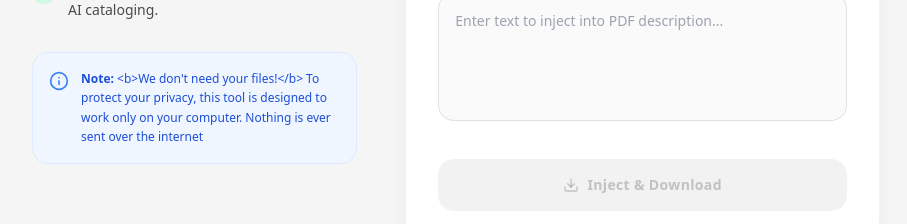
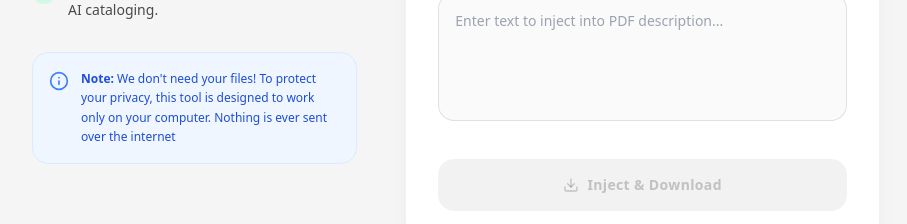
Before and after one commit to markeclaudio/promptinjection, a website built with Vite: page index.html in a window 1280 px wide. Shown: the part 511-735 px from the top of the page, without its empty margins (184-1091 px from the left). Built offline with nearby package versions, Linux system fonts and the light colour scheme.

Commit message:
feat: Add favicon and update privacy note
Adds a favicon to the application and clarifies the privacy note in both English and Italian to emphasize that no user files are ever uploaded or sent over the internet.

```diff
--- a/index.html
+++ b/index.html
@@ -4,6 +4,7 @@
   <meta charset="UTF-8">
   <meta name="viewport" content="width=device-width, initial-scale=1.0">
   <title>PromptInjection.app</title>
+  <link rel="icon" type="image/svg+xml" href="/favicon.svg">
   <script src="https://cdn.tailwindcss.com"></script>
   <script src="https://unpkg.com/pdf-lib@1.17.1/dist/pdf-lib.min.js"></script>
   <style>
--- a/src/main.js
+++ b/src/main.js
@@ -8,7 +8,7 @@ const translations = {
     feature_3: "Invisible text injection (opacity 0) on the first page.",
     feature_4: "Ideal for security testing, watermarking, or AI cataloging.",
     note_title: "Note:",
-    note_text: "<b>We don't need your files!</b> To protect your privacy, this tool is designed to work only on your computer. Nothing is ever sent over the internet",
+    note_text: "We don't need your files! To protect your privacy, this tool is designed to work only on your computer. Nothing is ever sent over the internet",
     tab_inject: "Inject",
     tab_verify: "Verify",
     step_1: "1. Upload PDF",
@@ -42,7 +42,7 @@ const translations = {
     feature_3: "Iniezione di testo invisibile (opacità 0) sulla prima pagina.",
     feature_4: "Ideale per test di sicurezza, watermarking o catalogazione AI.",
     note_title: "Nota:",
-    note_text: "Il prompt verrà inserito nel campo \"Oggetto\" dei metadati del PDF. Molti lettori PDF e sistemi AI leggono questo campo come descrizione principale.",
+    note_text: "I tuoi file non ci servono! Per proteggere la tua privacy, abbiamo progettato questo strumento affinché funzioni solo sul tuo computer. Niente viene inviato via internet.",
     tab_inject: "Inietta",
     tab_verify: "Verifica",
     step_1: "1. Carica PDF",
```
Also changed, not shown: favicon.svg (added).
